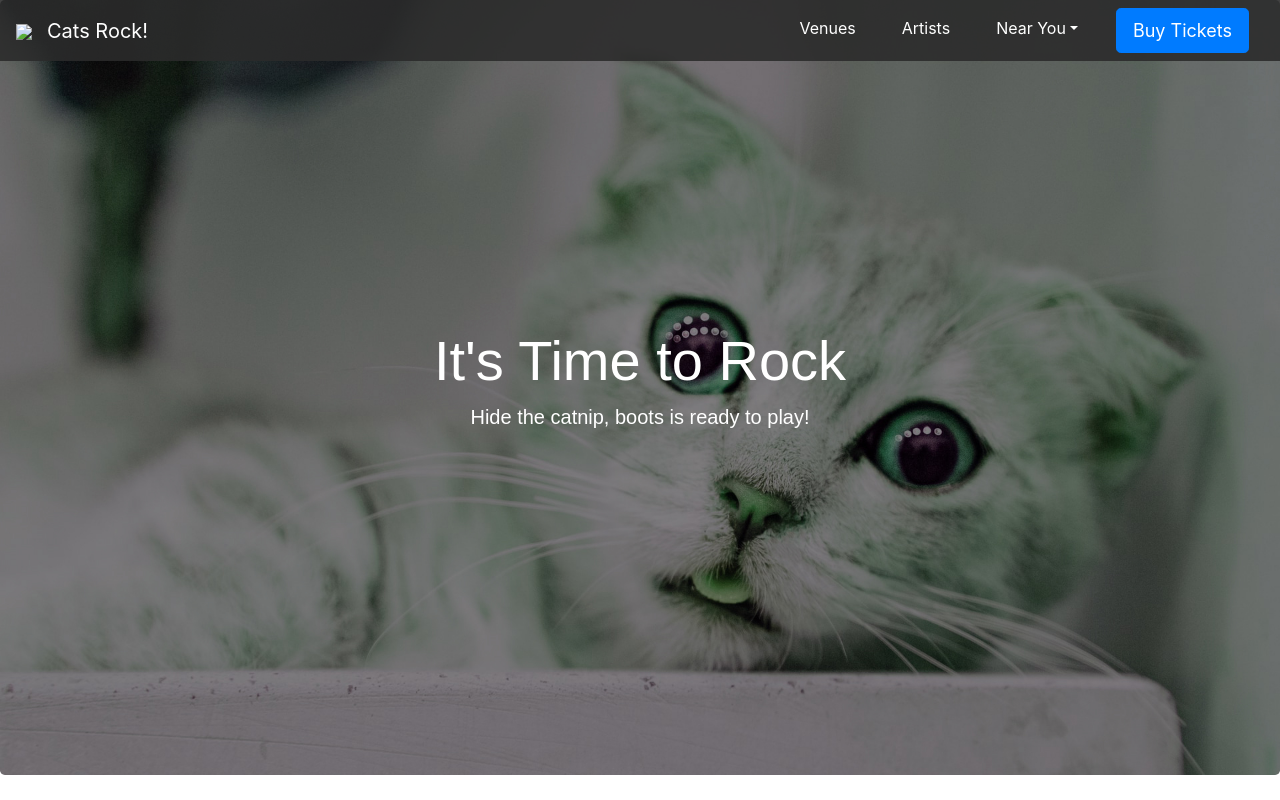
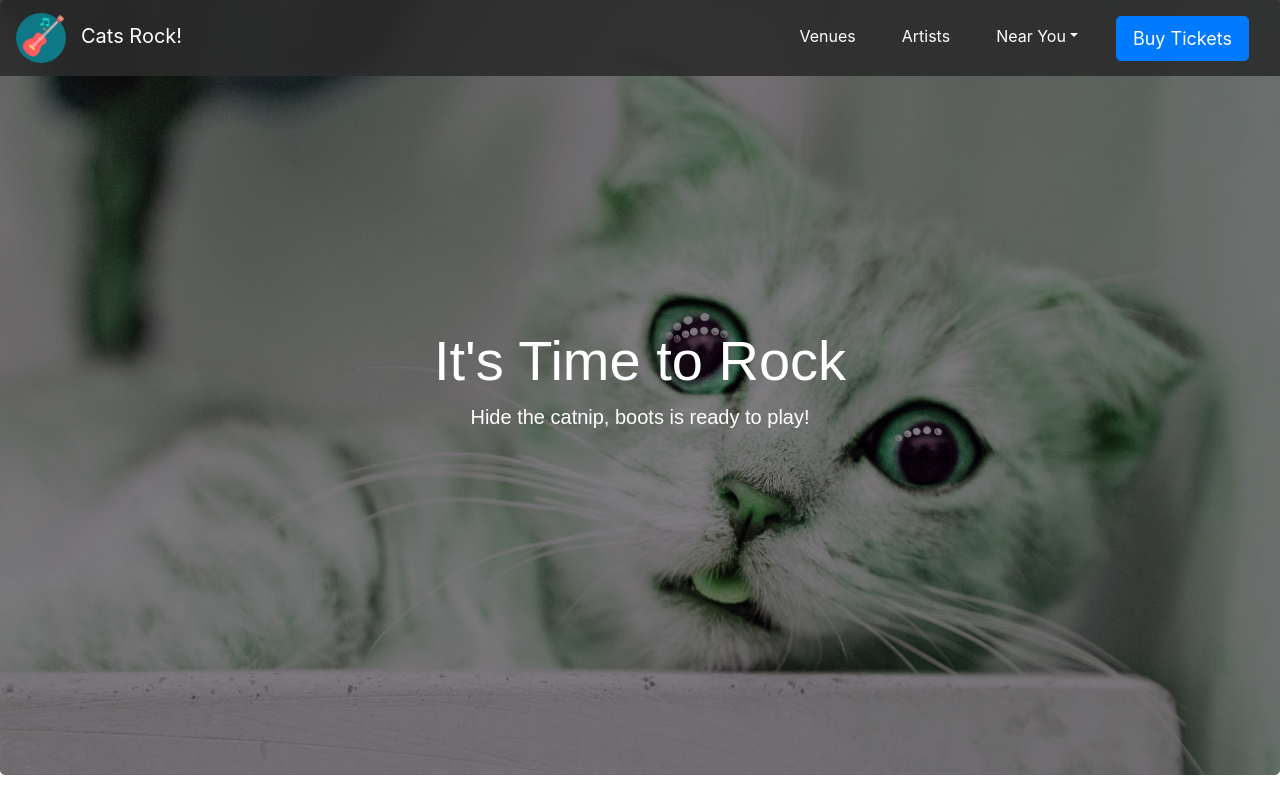
Before and after one commit to SimpsonDesign1/new-cat-repo, a plain HTML site: page index.html in a window 1280 px wide. Shown: the top 800 px of the page. Drawn offline with nearby package versions, Linux system fonts and the light colour scheme; the site is published under a folder, as on GitHub Pages, so addresses that start at the root find nothing.

Commit message:
Update index.html

```diff
--- a/index.html
+++ b/index.html
@@ -16,7 +16,7 @@
 
     <!-- Navigation bar -->
     <nav class="customNav navbar navbar-expand-lg navbar-light bg-light">
-      <a class="navbar-brand" href="#"><img src="/images/acoustic-guitar.png">Cats Rock!</a>
+      <a class="navbar-brand" href="#"><img src="images/acoustic-guitar.png">Cats Rock!</a>
       <button class="navbar-toggler" type="button" data-toggle="collapse" data-target="#navbarSupportedContent" aria-controls="navbarSupportedContent" aria-expanded="false" aria-label="Toggle navigation">
         <span class="navbar-toggler-icon"></span>
       </button>
```
